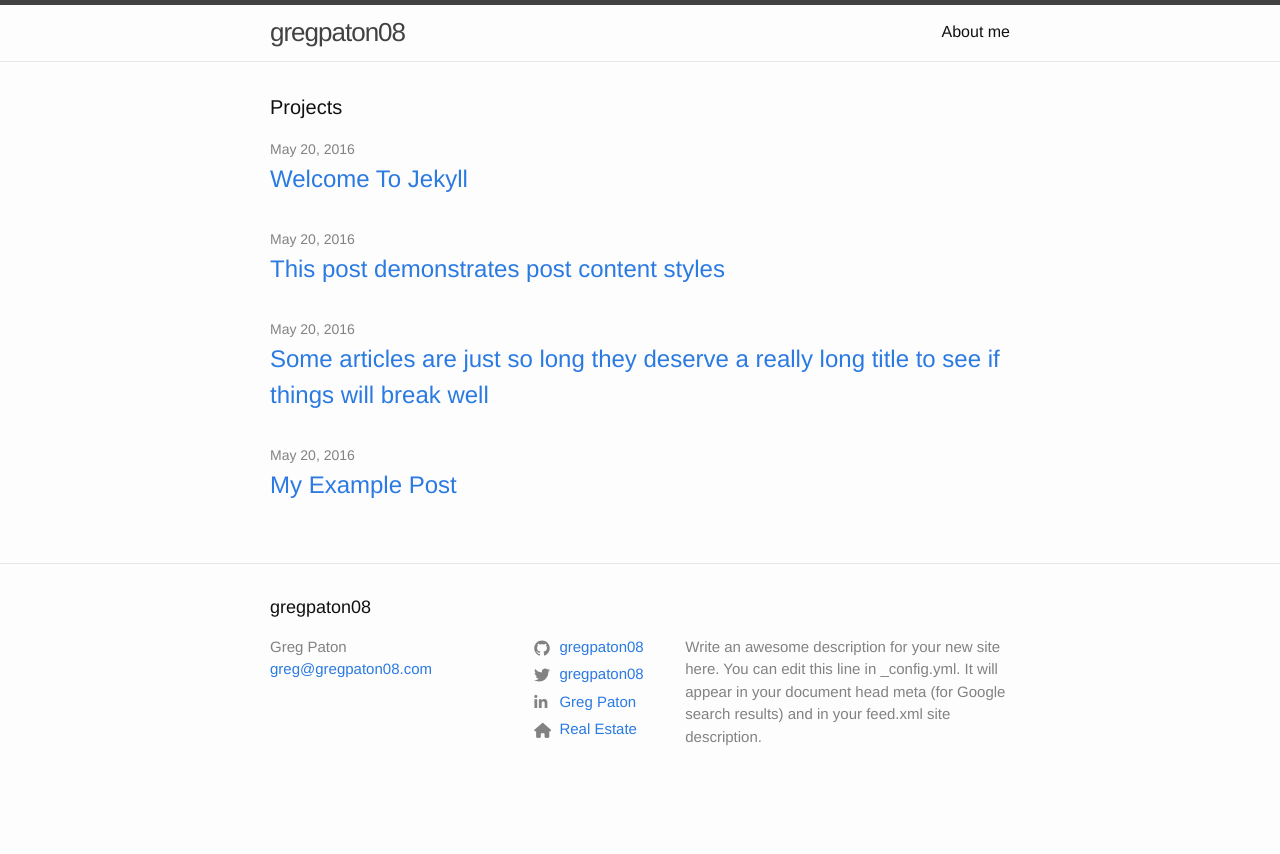
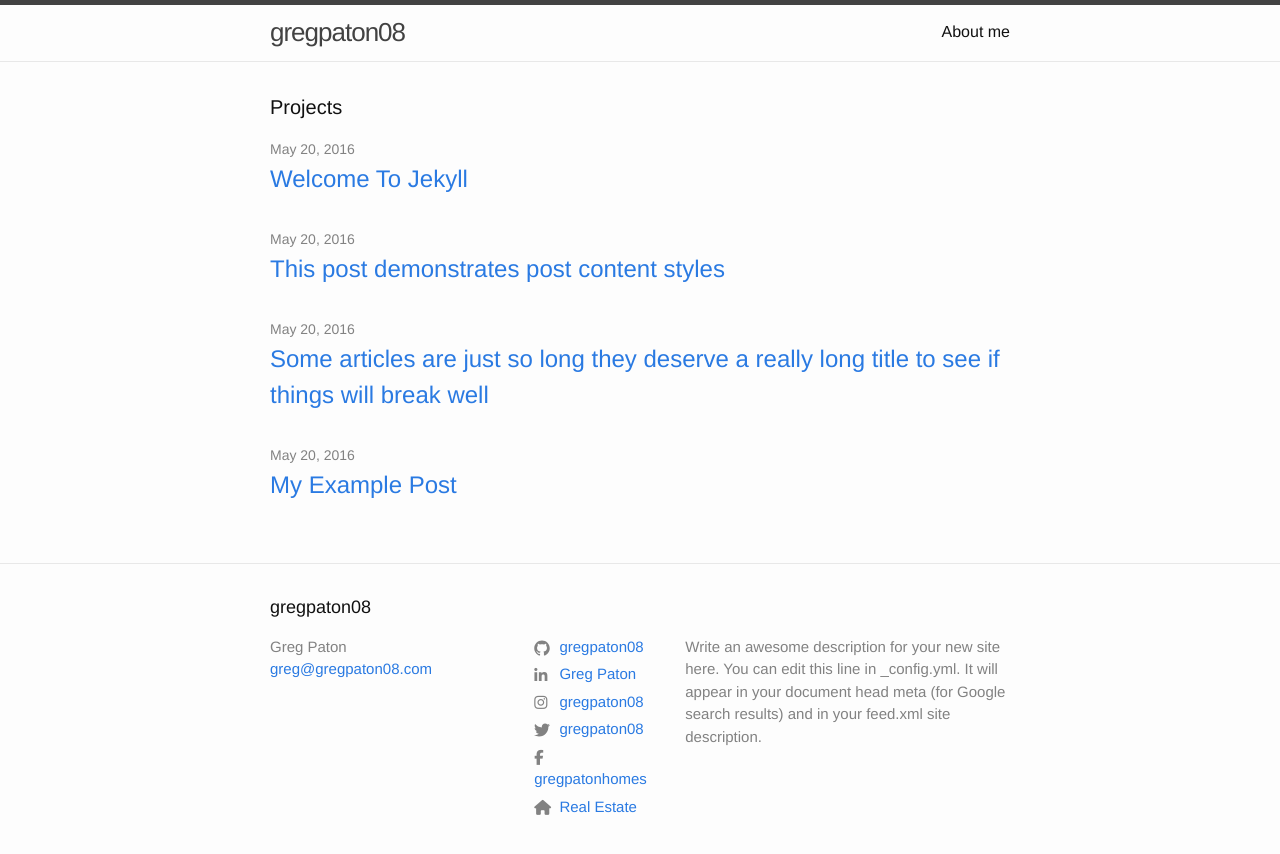
Before and after one commit to gregpaton08/gregpaton08.github.io, a Jekyll site: the page built from index.md, in a window 1280 px wide. Shown: the top 854 px of the page. Built offline with Jekyll 4.4.1, drawn with Linux system fonts in a browser that asks for light colours; nearby versions of some CDN libraries.

Commit message:
Add links to instagram and facebook

```diff
--- a/_includes/footer.html
+++ b/_includes/footer.html
@@ -28,11 +28,6 @@
           </li>
           {% endif %}
 
-          {% if site.twitter_username %}
-          <li>
-            {% include icon-twitter.html username=site.twitter_username %}
-          </li>
-          {% endif %}
           <li>
             <a href="https://www.linkedin.com/in/greg-paton-63966544/">
               <span class="icon icon-social-media">
@@ -43,6 +38,35 @@
               </span>
             </a>
           </li>
+
+          <li>
+            <a href="https://www.instagram.com/gregpaton08/">
+              <span class="icon icon-social-media">
+                <i class="fa fa-instagram" aria-hidden="true"></i>
+              </span>
+              <span class="username">
+                gregpaton08
+              </span>
+            </a>
+          </li>
+
+          {% if site.twitter_username %}
+          <li>
+            {% include icon-twitter.html username=site.twitter_username %}
+          </li>
+          {% endif %}
+
+          <li>
+            <a href="https://www.facebook.com/gregpatonhomes">
+              <span class="icon icon-social-media">
+                <i class="fa fa-facebook" aria-hidden="true"></i>
+              </span>
+              <span class="username">
+                gregpatonhomes
+              </span>
+            </a>
+          </li>
+
           <li>
             <a href="http://gregpatonhomes.com">
               <span class="icon icon-social-media">
@@ -53,6 +77,7 @@
               </span>
             </a>
           </li>
+
         </ul>
       </div>
 
```
